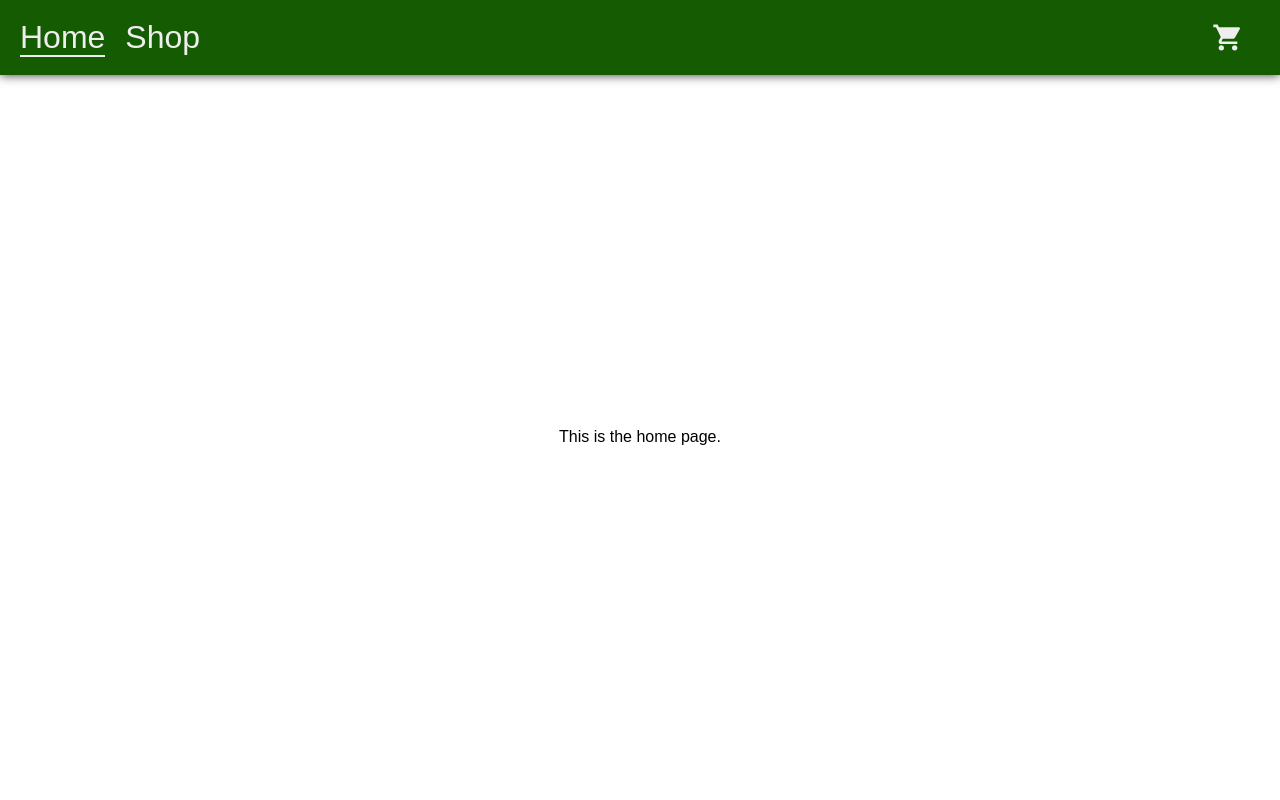
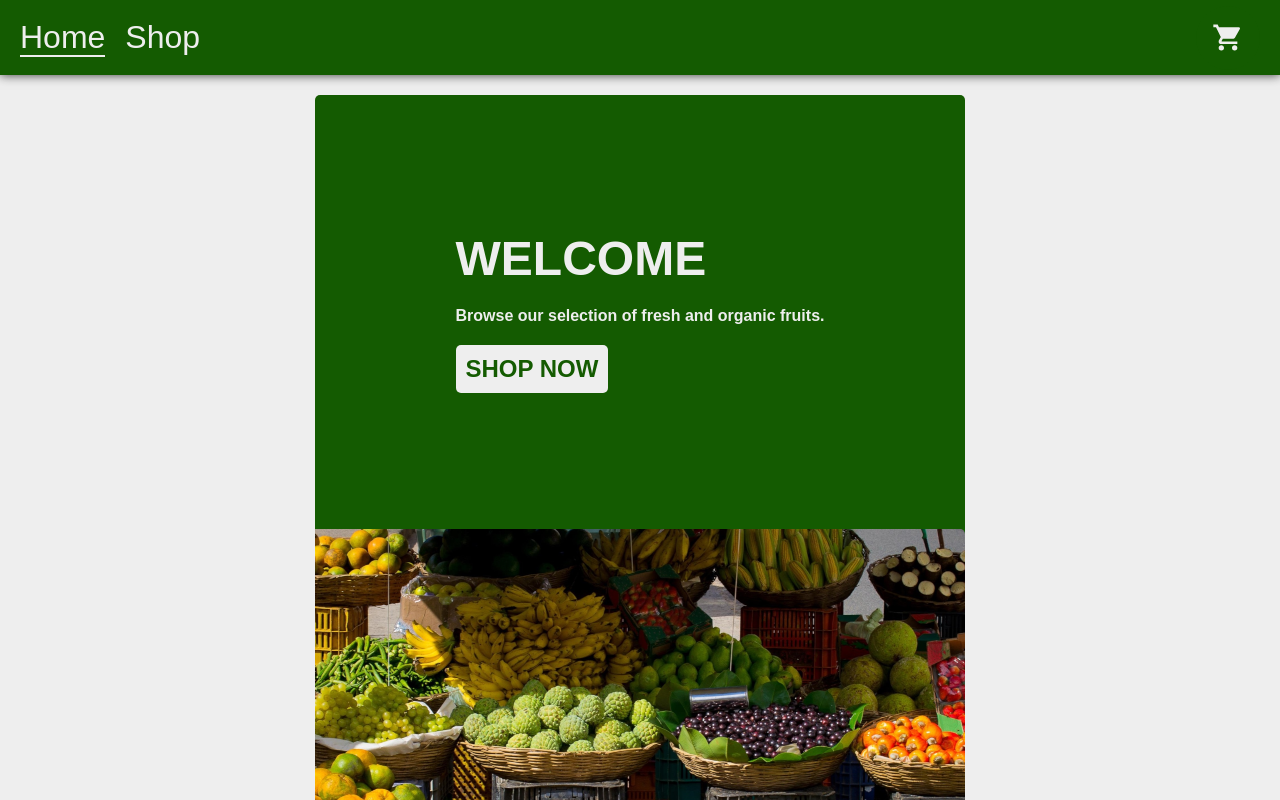
Before and after one commit to pv-230/odin-shopping-cart, a React (Create React App) app: page / in a window 1280 px wide. Shown: the top 800 px of the page. Built offline with nearby package versions, Linux system fonts and the light colour scheme.

Commit message:
Update home page design

```diff
--- a/src/components/home/home.css
+++ b/src/components/home/home.css
@@ -2,5 +2,81 @@
   flex: 1;
   display: flex;
   justify-content: center;
+  padding: 20px;
+  background-color: var(--light-bg-color);
+}
+
+.welcome-box {
+  display: flex;
+  justify-content: space-between;
+  width: 1300px;
+  height: 434px;
+  background-color: var(--dark-green-color);
+  color: var(--light-font-color);
+  border-radius: 5px;
+}
+
+.welcome-box__left {
+  display: flex;
+  justify-content: center;
   align-items: center;
+  width: 50%;
+  padding: 20px;
 }
+
+.welcome-box__text {
+  display: flex;
+  flex-direction: column;
+  gap: 20px;
+  font-weight: bold;
+}
+
+.welcome-box__header {
+  font-size: 3rem;
+}
+
+.welcome-box__image {
+  width: 50%;
+  border-top-right-radius: 5px;
+  border-bottom-right-radius: 5px;
+  background-image: url('./market.webp');
+}
+
+.welcome-box__shop-btn:hover {
+  text-decoration: underline;
+}
+
+.welcome-box__shop-btn {
+  font-size: 1.5rem;
+  text-decoration: none;
+  color: var(--dark-green-color);
+  background-color: var(--light-font-color);
+  padding: 10px;
+  border-radius: 5px;
+  width: fit-content;
+  text-transform: uppercase;
+}
+
+@media screen and (max-width: 1340px) {
+  .welcome-box {
+    flex-direction: column;
+    width: 650px;
+    height: 868px;
+  }
+
+  .welcome-box__left {
+    width: 100%;
+    height: 50%;
+  }
+
+  .welcome-box__image {
+    width: 100%;
+    height: 50%;
+  }
+}
+
+@media screen and (max-width: 690px) {
+  .welcome-box {
+    width: 100%;
+  }
+}
--- a/src/components/home/home.jsx
+++ b/src/components/home/home.jsx
@@ -1,7 +1,25 @@
+import { Link } from 'react-router-dom';
 import './home.css';
 
 function Home() {
-  return <div className="home">This is the home page.</div>;
+  return (
+    <div className="home">
+      <div className="welcome-box">
+        <div className="welcome-box__left">
+          <div className="welcome-box__text">
+            <div className="welcome-box__header">WELCOME</div>
+            <div className="welcome-box__text-description">
+              Browse our selection of fresh and organic fruits.
+            </div>
+            <Link className="welcome-box__shop-btn" to="/shop">
+              Shop now
+            </Link>
+          </div>
+        </div>
+        <div className="welcome-box__image"></div>
+      </div>
+    </div>
+  );
 }
 
 export default Home;
```
Also changed, not shown: src/components/home/market.webp (added).
